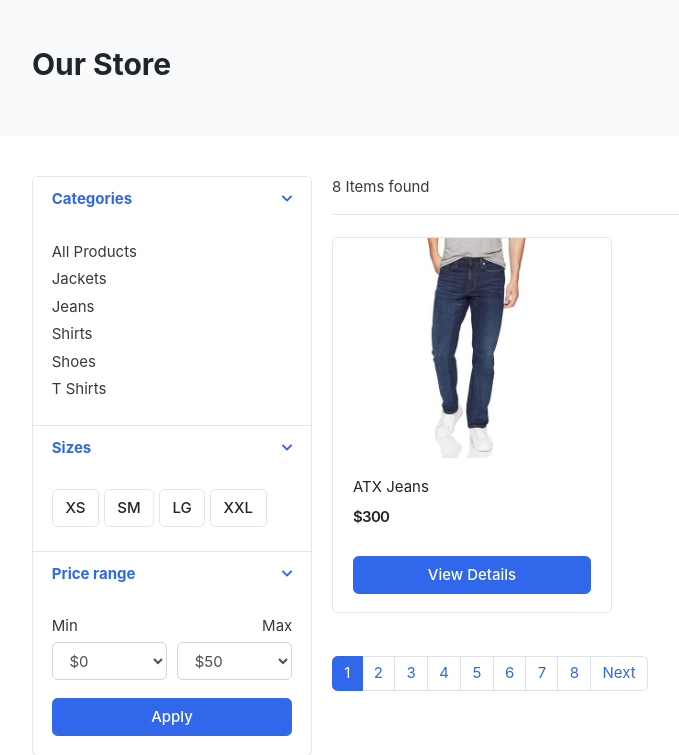
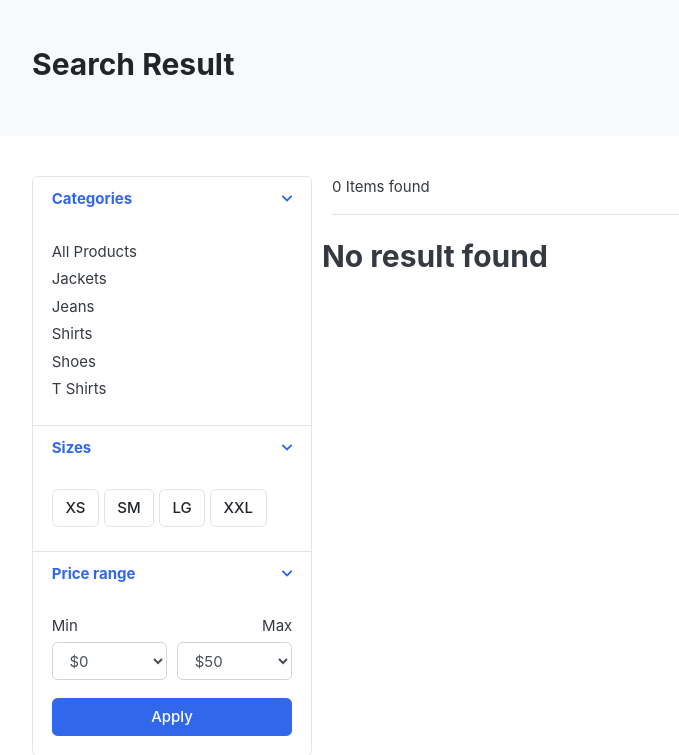
Before and after one commit to BishnuThapa/Django-Ecommerce, a Django app: page /store/search/ in a window 1280 px wide. Shown: the part 118-873 px from the top of the page, without its empty margins (18-697 px from the left). Run offline with Django 4.2, Linux system fonts and the light colour scheme; data comes from the database, SQL or seed files in the repository; both versions use the stored data as it was after the commit; some libraries are stand-ins or nearby versions; some web fonts are replaced.

Commit message:
added search functionality

```diff
--- a/store/urls.py
+++ b/store/urls.py
@@ -7,6 +7,6 @@ urlpatterns = [
          views.store, name='products_by_category'),
     path('category/<slug:category_slug>/<slug:product_slug>/',
          views.product_detail, name='product_detail'),
-    path('search/', views.store, name='search'),
+    path('search/', views.search, name='search'),
 
 ]
--- a/store/views.py
+++ b/store/views.py
@@ -1,5 +1,6 @@
 from django.shortcuts import render, get_object_or_404
 from django.core.paginator import EmptyPage, PageNotAnInteger, Paginator
+from django.db.models import Q
 from store.models import Product
 from category.models import Category
 from carts.models import CartItem
@@ -52,4 +53,16 @@ def product_detail(request, category_slug, product_slug):
 
 
 def search(request):
-    return render(request, 'store/search.html')
+    products = None
+    product_count = 0
+    if 'keyword' in request.GET:
+        keyword = request.GET['keyword']
+        if keyword:
+            products = Product.objects.filter(Q(
+                description__icontains=keyword) | Q(product_name__icontains=keyword)).order_by('-created_date')
+            product_count = products.count()
+    context = {
+        'products': products,
+        'product_count': product_count,
+    }
+    return render(request, 'store/store.html', context)
--- a/templates/includes/navbar.html
+++ b/templates/includes/navbar.html
@@ -61,9 +61,10 @@
                     <!-- col.// -->
                     <a href="{% url 'store' %}" class="btn btn-outline-primary">Store</a>
                     <div class="col-lg  col-md-6 col-sm-12 col">
-                        <form action="#" class="search">
+                        <form action="{% url 'search' %}" method="GET" class="search">
                             <div class="input-group w-100">
                                 <input type="text"
+                                       name="keyword"
                                        class="form-control"
                                        style="width:60%;"
                                        placeholder="Search">
--- a/templates/store/store.html
+++ b/templates/store/store.html
@@ -4,7 +4,11 @@
     <!-- ========================= SECTION PAGETOP ========================= -->
     <section class="section-pagetop bg">
         <div class="container">
+            {% if 'search' in request.path %}
+                <h2 class="title-page">Search Result</h2>
+            {% else %}
                 <h2 class="title-page">Our Store</h2>
+            {% endif %}
         </div>
         <!-- container //  -->
     </section>
@@ -161,6 +165,7 @@
                                 </header>
                                 <!-- sect-heading -->
                                 <div class="row">
+                                    {% if products %}
                                         {% for product in products %}
                                             <div class="col-md-4">
                                                 <figure class="card card-product-grid">
@@ -184,6 +189,11 @@
                                                 </figure>
                                             </div>
                                         {% endfor %}
+                                    {% else %}
+                                        <div class="text-center">
+                                            <h2 class="text-center">No result found</h2>
+                                        </div>
+                                    {% endif %}
                                     <!-- col.// -->
                                     <!-- col.// -->
                                 </div>
```
Also changed, not shown: db.sqlite3. Lines whose indentation alone changed are shown as unchanged.
